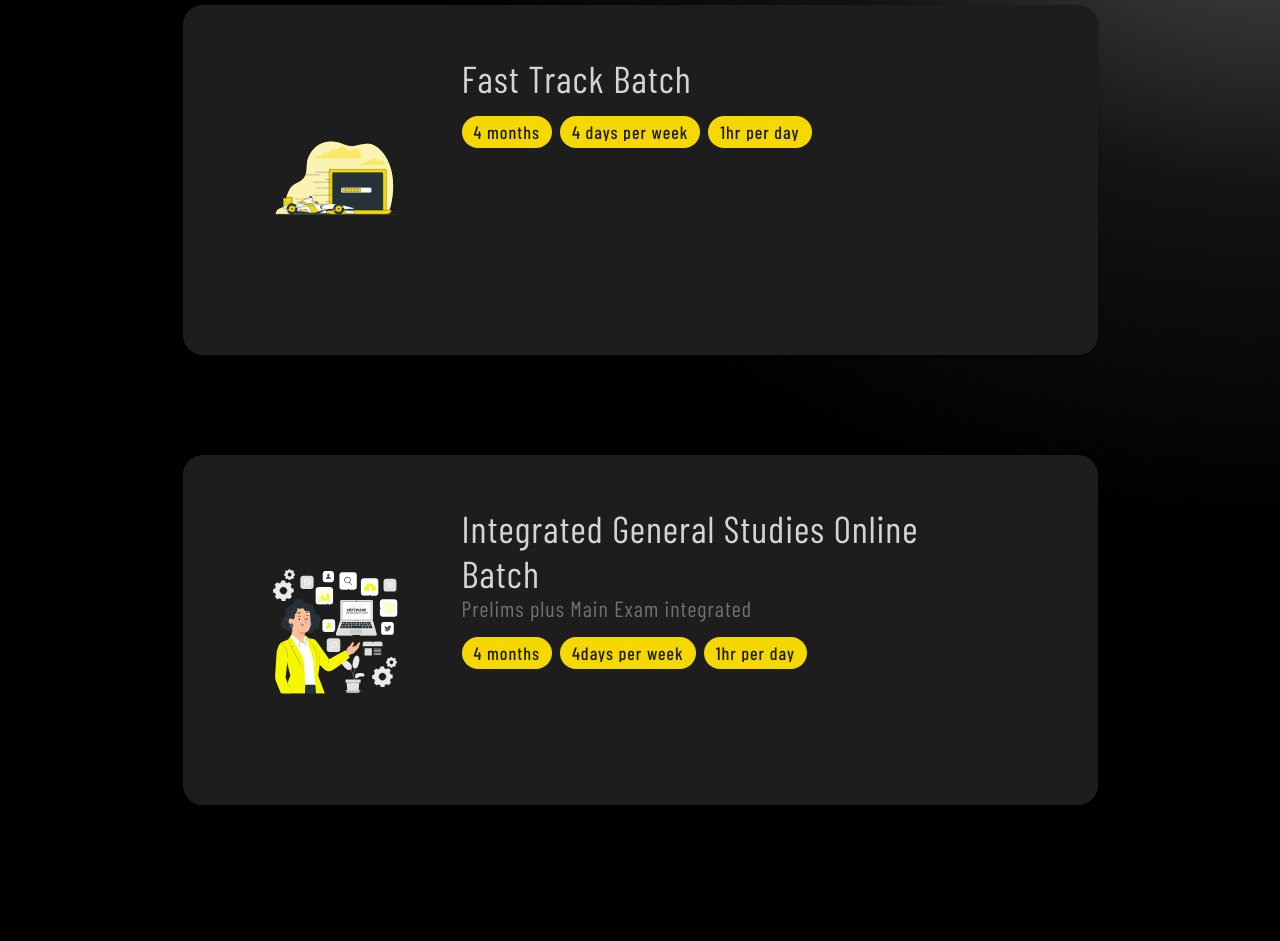
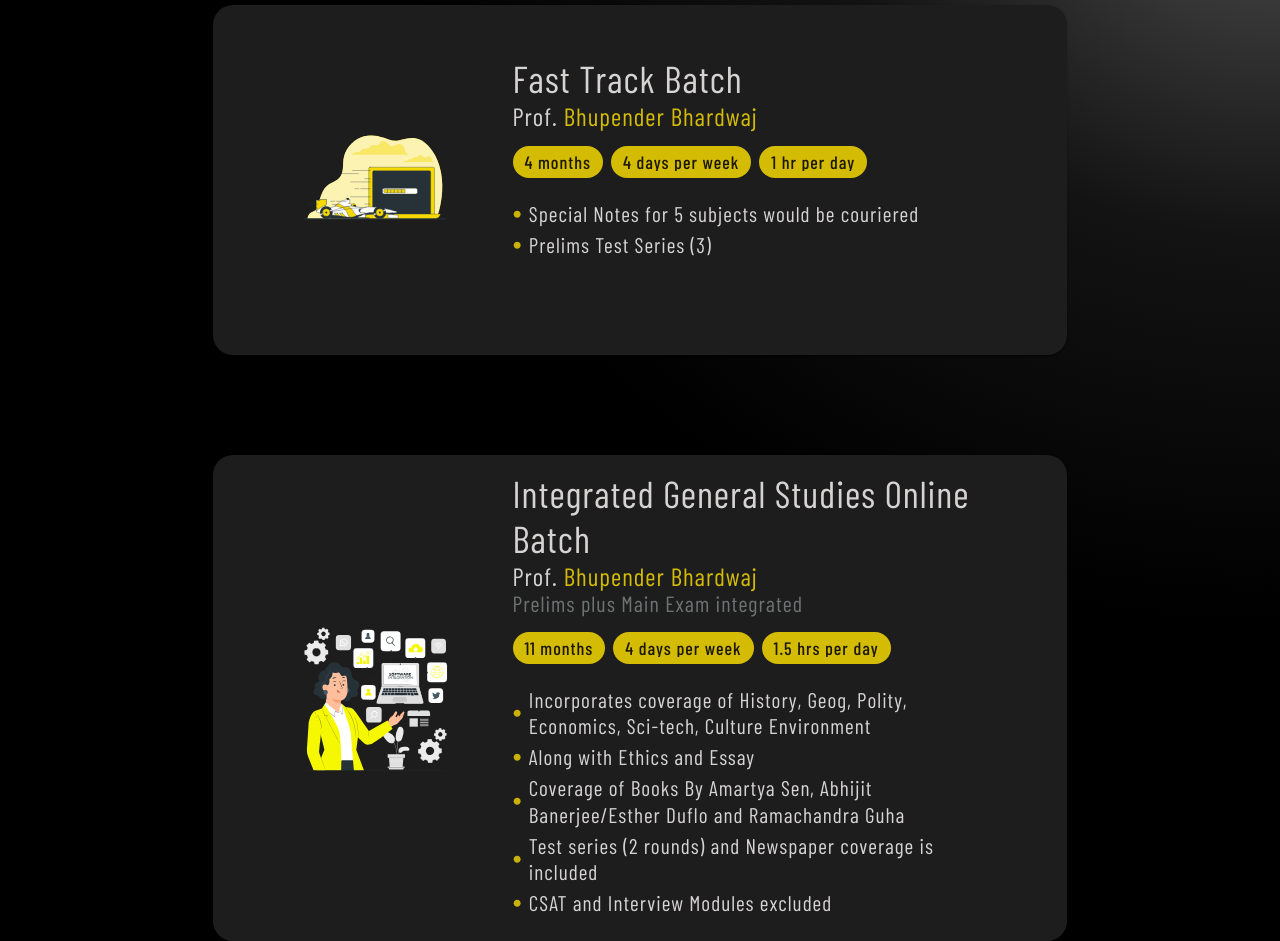
Before and after one commit to peak-performers-upsc/frontend, a React (Vite) app: page / in a window 1280 px wide. Shown: the part 1180-2121 px from the top of the page. Before the commit the page ends 1985 px from the top, so only its background shows below. Built offline with nearby package versions, Linux system fonts and the light colour scheme.

Commit message:
Updated the card details

```diff
--- a/src/components/batch/index.tsx
+++ b/src/components/batch/index.tsx
@@ -10,14 +10,20 @@
 import { IBatch } from "../batches"
 import palette from "../../theme/palette"
 import styled from "@emotion/styled"
+import { Circle as CircleIcon } from '@mui/icons-material';
 
 const Typography = styled(MuiTypography)`
     color: #d6d3d3;
 `
 
 const Chip = styled(MuiChip)`
-    background-color: ${palette.primaryColor};
+    background-color: ${alpha(palette.primaryColor, 0.85)};
     font-size: large;
+`
+
+const Circle = styled(CircleIcon)`
+    color: ${alpha(palette.primaryColor, 0.8)};
+    font-size: smaller;
 `
 
 interface BatchProps {
@@ -26,6 +32,7 @@
 }
 
 export default function Batch({ batch }: BatchProps) {
+    const prof = (typeof batch.prof === "string"?([batch.prof]):batch.prof)
     return (
         <div
             style={{
@@ -37,7 +44,7 @@
             <Card
                 sx={{
                     minHeight: 350,
-                    width: "75%",
+                    width: "70%",
                     bgcolor: alpha("#1d1d1dfb", 1),
                     borderRadius: "2rem",
                     display: "flex",
@@ -47,7 +54,7 @@
                     gap: "4rem"
                 }}
             >
-                <Box width="80%" minHeight="80%">
+                <Box width="75%" minHeight="80%">
                     <CardContent
                         sx={{
                             display: "flex",
@@ -57,6 +64,27 @@
                     >
                         <div>
                             <Typography variant="h2">{batch.title}</Typography>
+                            <div style={{ display: "flex"}}>
+                                <Typography
+                                    variant="h2"
+                                    fontSize={25}
+                                >
+                                    Prof.{" "}
+                                    {prof.map((e, i) => (
+                                        <span
+                                            style={{
+                                                color: alpha(palette.primaryColor, 0.85)
+                                            }}
+                                            key={i}
+                                        >
+                                            {e}
+                                            {i<prof.length-1 && (
+                                                <span style={{ color: "#d6d6d6"}}>{", "}</span>
+                                            )}
+                                        </span>
+                                    ))}
+                                </Typography>
+                            </div>
                             {batch.subtitle && (
                                 <Typography
                                     variant="h3"
@@ -81,14 +109,26 @@
                         </div>
                         <div
                             style={{
+                                display: "flex",
+                                flexDirection: "column",
+                                paddingTop: "0.8rem",
+                                gap: "0.5rem",
 
                             }}
                         >
-
+                            {batch.details.map((detail, i) => (
+                                <div style={{ display: "flex", alignItems: "center", gap: ".8rem" }}>
+                                    <Circle />
+                                    <Typography variant="h4" key={i}>{detail}</Typography>
+                                </div>
+                            ))}
                         </div>
+                        {/* <div>
+                            <Typography variant="h3" gutterBottom>By: {batch.prof}</Typography>
+                        </div> */}
                     </CardContent>
                 </Box>
-                <Box width="20%">
+                <Box width="25%">
                     <CardMedia
                         component="img"
                         image={batch.image}
--- a/src/components/batches/index.tsx
+++ b/src/components/batches/index.tsx
@@ -33,7 +33,7 @@
         duration: {
             total: "4 months",
             weekly: "4 days",
-            daily: "1hr"
+            daily: "1 hr"
         },
         image: fastTrackImage,
         details: [
@@ -44,16 +44,19 @@
     {
         title: "Integrated General Studies Online Batch",
         subtitle: "Prelims plus Main Exam integrated",
-        prof: "Bhupender Bhardwaj",
+        prof: ["Bhupender Bhardwaj"],
         duration: {
-            total: "4 months",
-            weekly: "4days",
-            daily: "1hr"
+            total: "11 months",
+            weekly: "4 days",
+            daily: "1.5 hrs"
         },
         image: integratedImage,
         details: [
-            "Special Notes for 5 subjects would be couriered",
-            "Prelims Test Series (3)"
+            "Incorporates coverage of History, Geog, Polity, Economics, Sci-tech, Culture Environment",
+            "Along with Ethics and Essay",
+            "Coverage of Books By Amartya Sen, Abhijit Banerjee/Esther Duflo and Ramachandra Guha",
+            "Test series (2 rounds) and Newspaper coverage is included",
+            "CSAT and Interview Modules excluded"
         ]
     }
 ]
```
